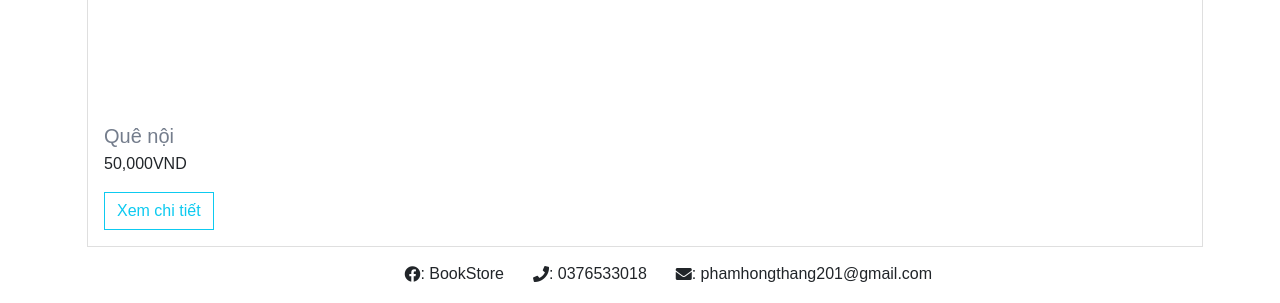
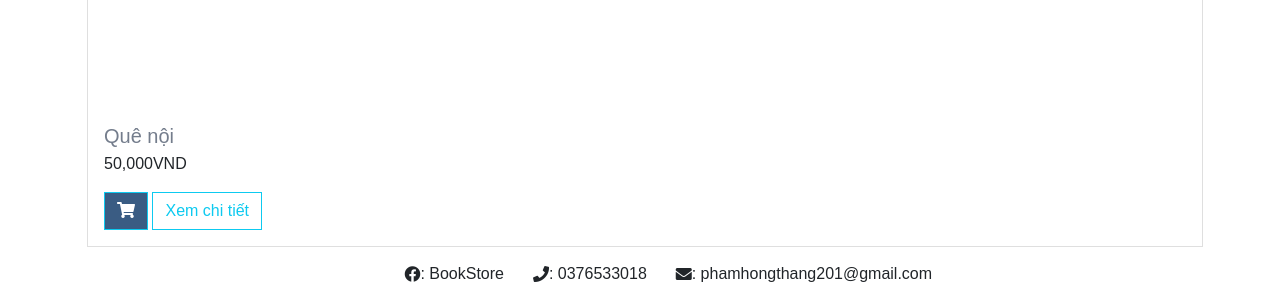
Before and after one commit to Thuy1001/Baitaplon_CNW, a PHP site: page /baitaplon/ in a window 1280 px wide. Shown: the part 4492-4795 px from the top of the page. Run offline with PHP 8.4, Linux system fonts and the light colour scheme; data comes from the database, SQL or seed files in the repository.

Commit message:
Update index.php

```diff
--- a/index.php
+++ b/index.php
@@ -51,7 +51,9 @@ if($search){
                                     <div class="name ">
                                         <p><?php echo number_format($row["pro_price"]);?>VND</p>
                                          </div>
-
+                                    <form action="add_cart.php?pro_id=<?php echo $row['pro_id'];?>"method="POST">
+                                        <button type="submit" name ="add-to-cart" class="btn btn-outline-info btn-detail btn-add-to-cart"><i class="fas fa-shopping-cart"></i></button>
+                                    </form>
                                     <a href="details.php?pro_id=<?php echo $row['pro_id']?>" class="btn btn-outline-info btn-detail">Xem chi tiết</a>
                                 </div>
 
```
